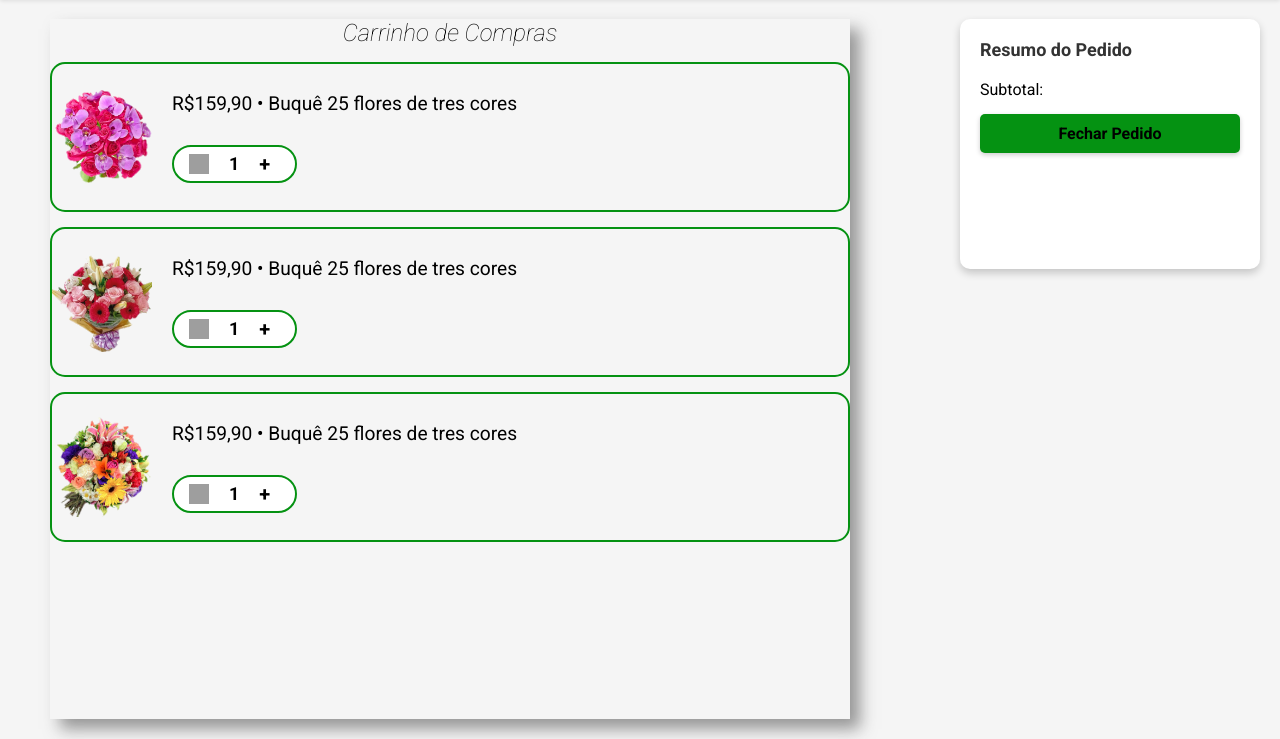
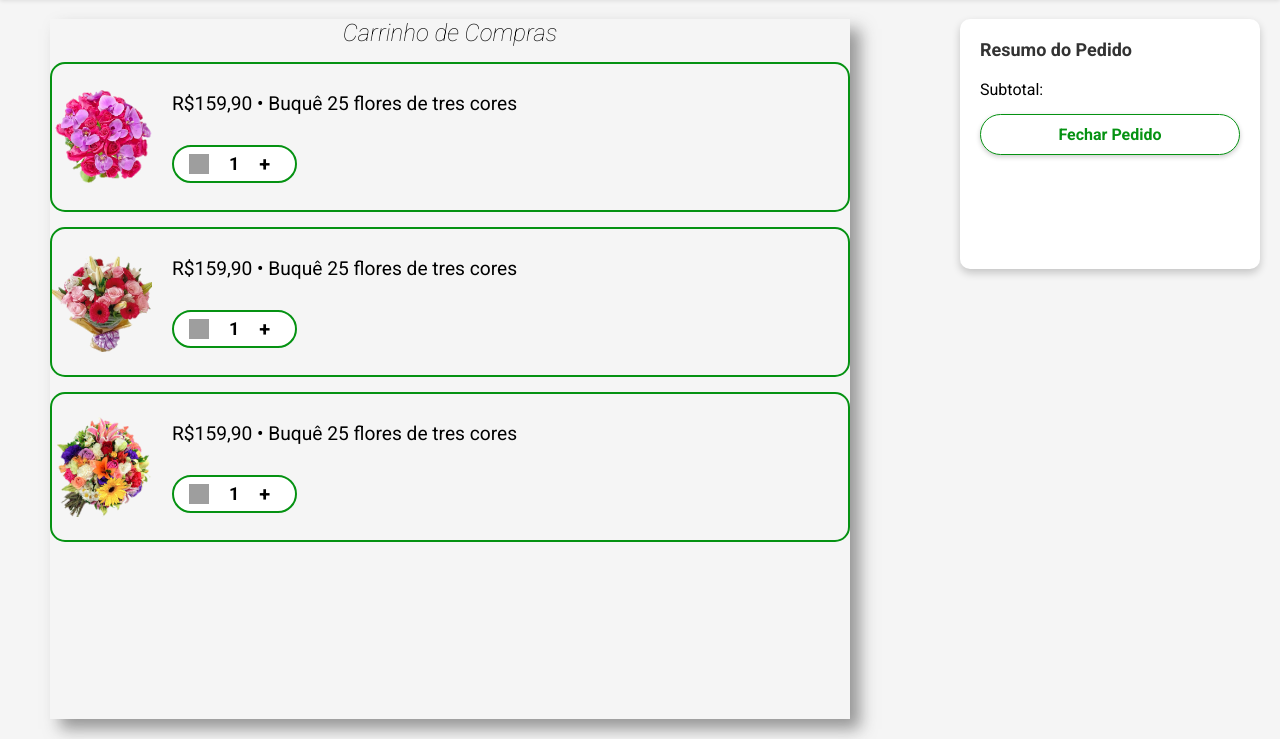
Before and after one commit to GuilhermeFelipe1/Sungarden, a plain HTML site: page SunGarden/carrinho.html in a window 1280 px wide. Shown: the part 161-900 px from the top of the page. Drawn offline with Linux system fonts and the light colour scheme; grey boxes are pictures that could not be loaded.

Commit message:
Add files via upload

```diff
--- a/SunGarden/src/styles/carrinho.css
+++ b/SunGarden/src/styles/carrinho.css
@@ -102,8 +102,8 @@ aside {
   .btn-finalizar {
     display: block;
     text-align: center;
-    background-color: #059212; /* Cor do botão */
-    color: #000000;
+    background-color: #ffffff; /* Cor do botão */
+    color: #059212;
     font-size: 16px;
     font-weight: bold;
     text-decoration: none;
@@ -111,10 +111,13 @@ aside {
     border-radius: 5px;
     box-shadow: 0 2px 5px rgba(0, 0, 0, 0.2);
     transition: background-color 0.3s;
+    border-radius: 50px;
+    border: 1px solid #059212;
   }
 
   .btn-finalizar:hover {
-    background-color: #d3d2d2; /* Efeito hover */
+    background-color: #059212; /* Efeito hover */
+    color: #ffffff;
   }
   .containerBuceta {
     display: flex;
```
Also changed, not shown: SunGarden/index.html (+8 -5 lines).
